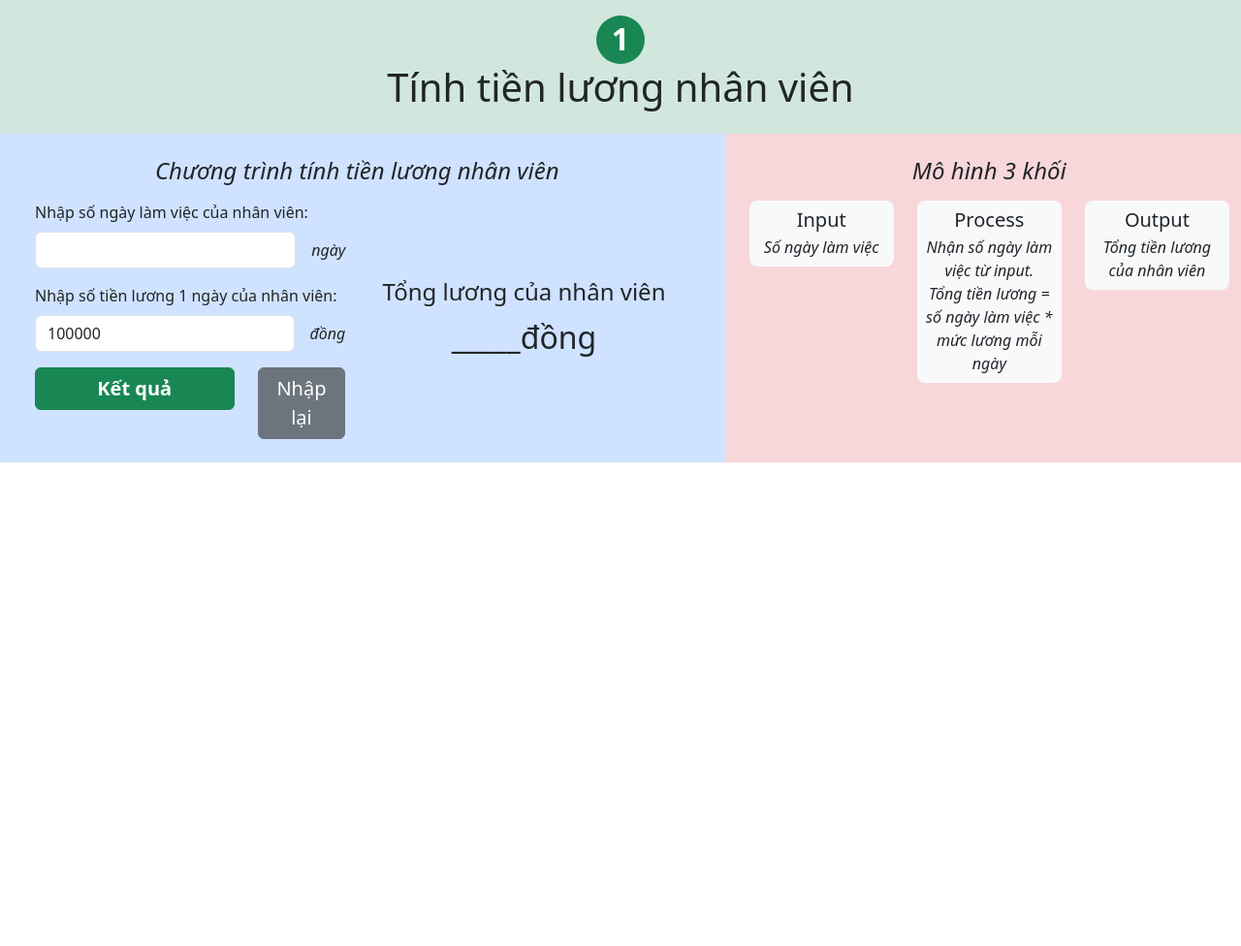
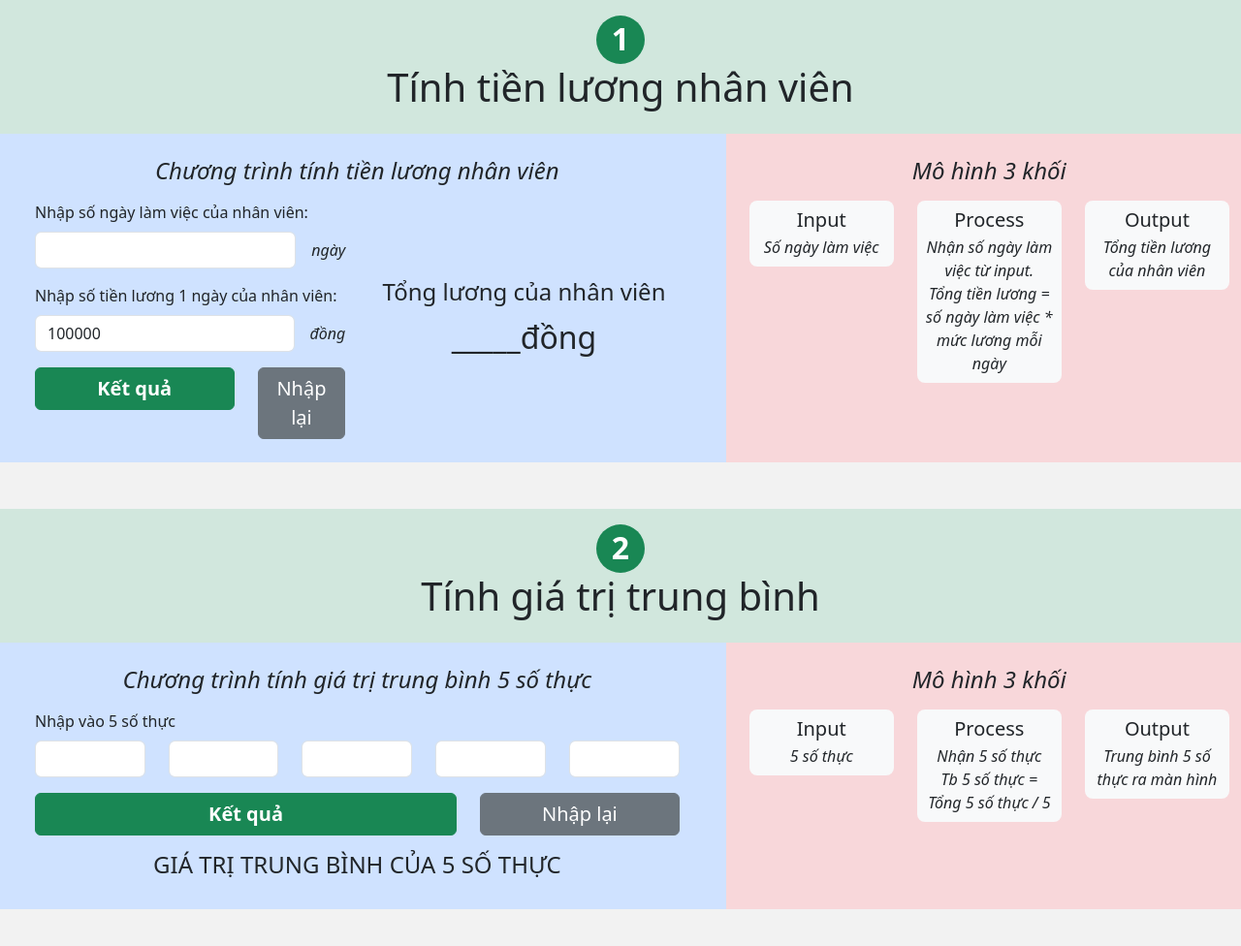
Before and after one commit to christianDev2k/baitapJS_Buoi13, a plain HTML site: page index.html in a window 1280 px wide. Shown: the whole page at 97% size. Before the commit the page ends 800 px from the top, so only its background shows below. Drawn offline with nearby package versions, Linux system fonts and the light colour scheme.

Commit message:
lam tiep topic2

```diff
--- a/index.html
+++ b/index.html
@@ -9,13 +9,23 @@
 
     <link href="https://cdn.jsdelivr.net/npm/bootstrap@5.3.0-alpha3/dist/css/bootstrap.min.css" rel="stylesheet"
         integrity="sha384-KK94CHFLLe+nY2dmCWGMq91rCGa5gtU4mk92HdvYe+M/SXH301p5ILy+dN9+nJOZ" crossorigin="anonymous">
-    <link rel="stylesheet" href="./style.css">
+
+    <style>
+        body {
+            background-color: rgba(0, 0, 0, 0.05);
+        }
+
+        .topic__number {
+            width: 50px;
+            height: 50px;
+        }
+    </style>
 </head>
 
 <body>
     <div class="topic-1">
         <div class="topic text-center bg-success-subtle p-3">
-            <span class="topic__number bg-success fs-2 d-inline-block text-white fw-semibold">1</span>
+            <span class="topic__number rounded-circle bg-success fs-2 d-inline-block text-white fw-semibold">1</span>
             <h1 class="fs-1 fw-light">Tính tiền lương nhân viên</h1>
         </div>
         <div class="row">
@@ -93,6 +103,80 @@
         </div>
     </div>
 
+    <div class="topic-2 my-5">
+        <div class="topic text-center bg-success-subtle p-3">
+            <span class="topic__number rounded-circle bg-success fs-2 d-inline-block text-white fw-semibold">2</span>
+            <h1 class="fs-1 fw-light">Tính giá trị trung bình</h1>
+        </div>
+        <div class="row">
+            <div class="col-7 bg-primary-subtle p-4">
+                <h2 class="text-center fs-4 fw-light fst-italic mb-3">Chương trình tính giá trị trung bình 5 số thực
+                </h2>
+                <form action="" class="mx-4">
+                    <label for="" class="mb-2">Nhập vào 5 số thực</label>
+                    <div class="row">
+                        <div class="col">
+                            <input type="text" class="form-control">
+                        </div>
+                        <div class="col">
+                            <input type="text" class="form-control">
+                        </div>
+                        <div class="col">
+                            <input type="text" class="form-control">
+                        </div>
+                        <div class="col">
+                            <input type="text" class="form-control">
+                        </div>
+                        <div class="col">
+                            <input type="text" class="form-control">
+                        </div>
+                    </div>
+                    <div class="row mt-3">
+                        <div class="col-8">
+                            <button id="topic-2__btn" class="btn btn-success d-block w-100 fs-5 fw-semibold">Kết
+                                quả</button>
+                        </div>
+                        <div class="col-4">
+                            <button id="topic-2__resetBtn" class="btn btn-secondary d-block w-100 fs-5 fw-normal"> Nhập
+                                lại
+                            </button>
+                        </div>
+                    </div>
+                </form>
+                <div class="mt-3">
+                    <h3 class="fs-4 fw-normal text-center">GIÁ TRỊ TRUNG BÌNH CỦA 5 SỐ THỰC</h3>
+                    <div class="text-center fs-2">
+                        <span id="topic-2__result"></span>
+                    </div>
+                </div>
+            </div>
+            <div class="col-5 bg-danger-subtle p-4">
+                <h2 class="text-center fs-4 fw-light fst-italic mb-3">Mô hình 3 khối</h2>
+                <div class="row text-center">
+                    <div class="col">
+                        <div class="rounded-3 bg-body-tertiary p-2">
+                            <h3 class="fs-5 fw-normal mb-1">Input</h3>
+                            <p class="mb-0 fst-italic">5 số thực</p>
+                        </div>
+                    </div>
+                    <div class="col">
+                        <div class="rounded-3 bg-body-tertiary p-2">
+                            <h3 class="fs-5 fw-normal mb-1">Process</h3>
+                            <p class="mb-0 fst-italic">
+                                Nhận 5 số thực <br>
+                                Tb 5 số thực = Tổng 5 số thực / 5</p>
+                        </div>
+                    </div>
+                    <div class="col">
+                        <div class="rounded-3 bg-body-tertiary p-2">
+                            <h3 class="fs-5 fw-normal mb-1">Output</h3>
+                            <p class="mb-0 fst-italic">Trung bình 5 số thực ra màn hình</p>
+                        </div>
+                    </div>
+                </div>
+            </div>
+        </div>
+    </div>
 
     <script src="https://cdn.jsdelivr.net/npm/bootstrap@5.3.0-alpha3/dist/js/bootstrap.bundle.min.js"
         integrity="sha384-ENjdO4Dr2bkBIFxQpeoTz1HIcje39Wm4jDKdf19U8gI4ddQ3GYNS7NTKfAdVQSZe"
--- a/main.js
+++ b/main.js
@@ -30,3 +30,37 @@ resultBtn.addEventListener('click', function (e) {
         topic1Result.innerHTML = 'Nhập sai rồi bấy bề :D';
     }
 });
+
+// TOPIC 2
+const showOutput = document.querySelector('#topic-2__result');
+const topic2Btn = document.querySelector('#topic-2__btn');
+const numList = document.querySelectorAll('.topic-2 .form-control')
+const resetForm2 = document.querySelector('#topic-2__resetBtn');
+
+function Average(arr) {
+    var sum = 0;
+    for (var i = 0; i < arr.length; i++) {
+        sum += parseFloat(arr[i].value);
+    }
+    return (sum / 5).toFixed(4);
+}
+
+resetForm2.addEventListener('click', function (e) {
+    e.preventDefault();
+    for (i = 0; i < numList.length; i++) {
+        numList[i].value = '';
+        showOutput.innerHTML = '';
+    }
+});
+
+topic2Btn.addEventListener('click', function (e) {
+    e.preventDefault();
+    showOutput.innerHTML = Average(numList);
+    var issNaN = false;
+    for (var i = 0; i < numList.length; i++) {
+        if (isNaN(numList[i].value)) {
+            issNaN = true;
+            console.log(issNaN);
+        }
+    }
+})
--- a/style.css
+++ /dev/null
@@ -1,5 +0,0 @@
-.topic__number {
-    border-radius: 50%;
-    width: 50px;
-    height: 50px;
-}
```
